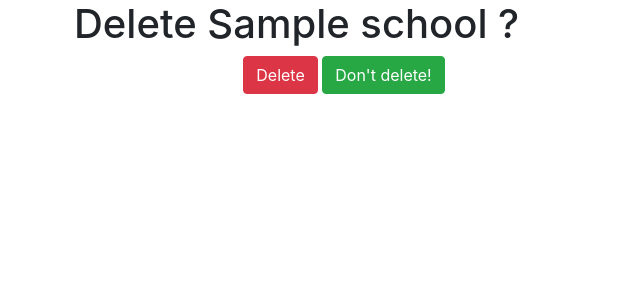
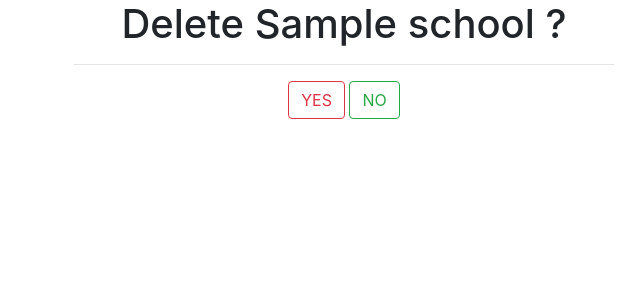
Before and after one commit to JaworskiAleksander/hello_world, a Django app: page /basic_app/delete/1 in a window 1280 px wide. Shown: the part 56-356 px from the top of the page, without its empty margins (296-936 px from the left). Run offline with Django 3.2, Linux system fonts and the light colour scheme; tables that the repository leaves empty hold one stand-in row (values such as "Sample post"); some libraries are stand-ins or nearby versions.

Commit message:
unifying className_confirm_delete.html template layouts

```diff
--- a/hello_world_CBV/basic_app/templates/basic_app/school_confirm_delete.html
+++ b/hello_world_CBV/basic_app/templates/basic_app/school_confirm_delete.html
@@ -3,17 +3,17 @@
 {% block body_block %}
 <div class="row">
     <div class="col-3">
-
     </div>
     <div class="col-6">
+        <div class="text-center">
         <h1>Delete {{ school.name }} ?</h1>
+        <hr>
         <form action="" method="post">
             {% csrf_token %}
-            <div class="text-center">
-                <button type="submit" class="btn btn-danger">Delete</button>
-                <a href="{% url 'basic_app:detail' pk=school.id %}" class="btn btn-success">Don't delete!</a>
-            </div>
+                <button type="submit" class="btn btn-outline-danger">YES</button>
+                <a href="{% url 'basic_app:detail' pk=school.id %}" class="btn btn-outline-success">NO</a>
         </form>
+        </div>
     </div>
     <div class="col-3">
 
```
Also changed, not shown: hello_world_CBV/basic_app/templates/basic_app/student_confirm_delete.html (+4 -3 lines).
